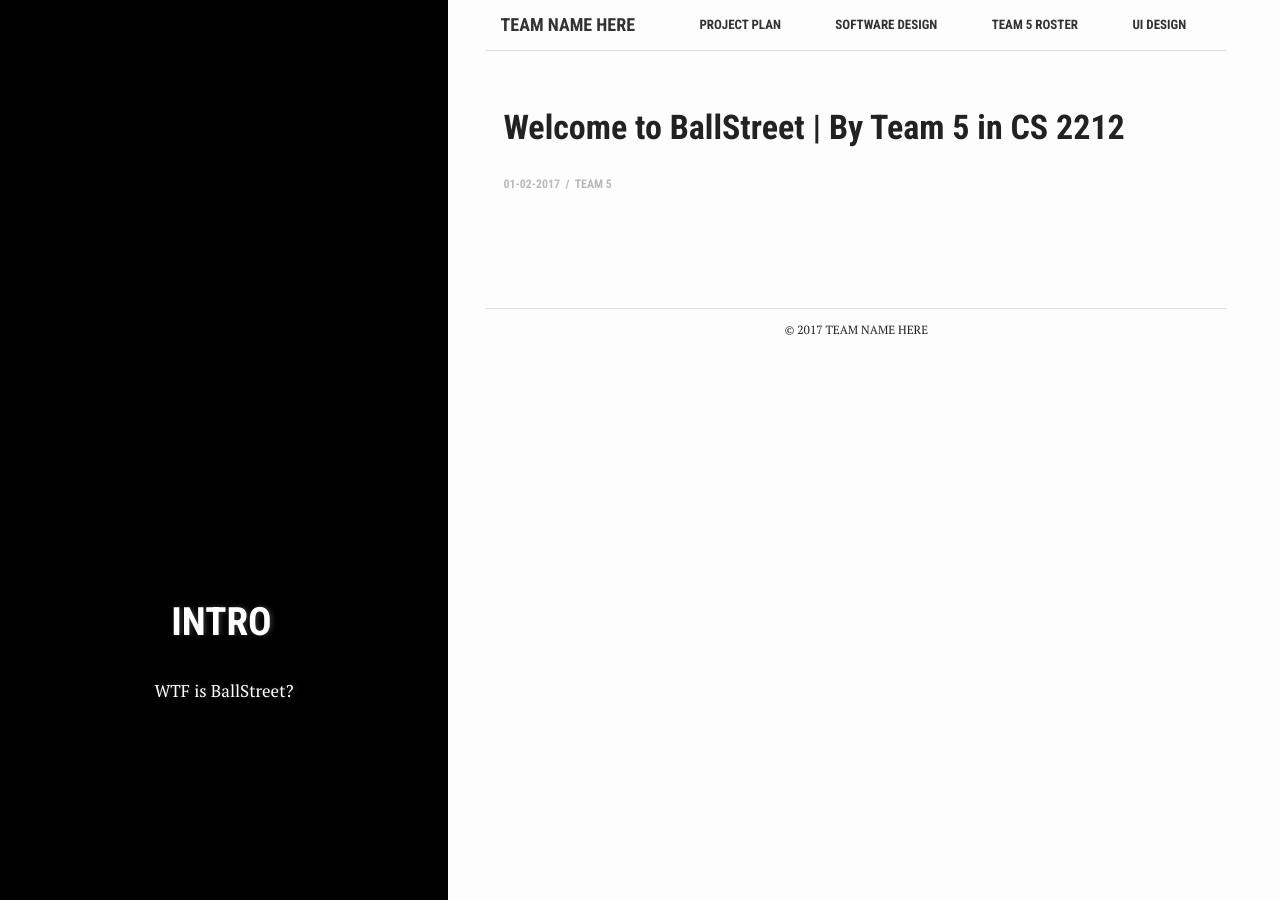
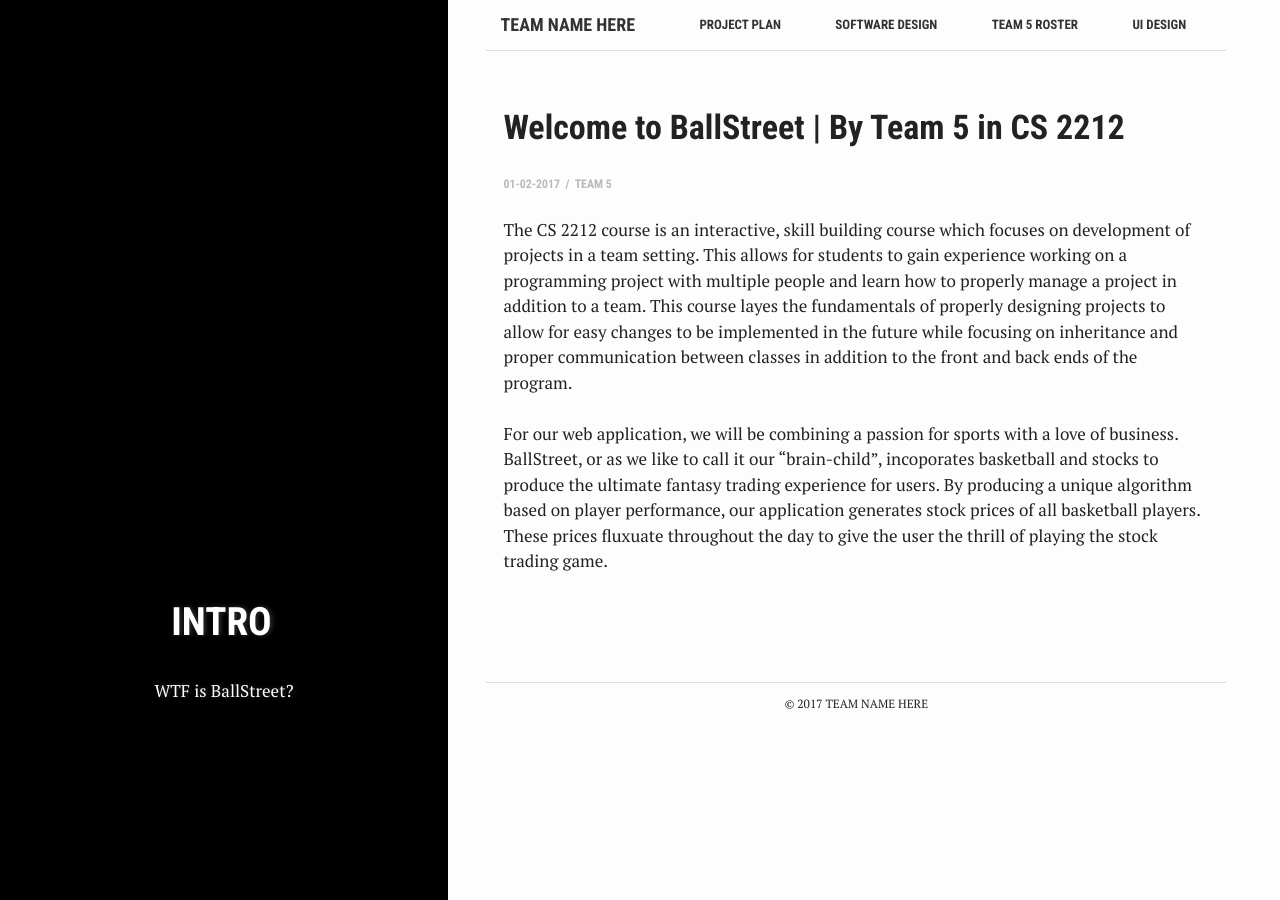
Before and after one commit to ufrauq/Ball-Street, a Jekyll site: the page built from _posts/2017-02-01-Welcome-to-Team-5.md, in a window 1280 px wide. Built offline with Jekyll 4.4.1, drawn with Linux system fonts in a browser that asks for light colours.

Commit message:
Update 2017-02-01-Welcome-to-Team-5.md

```diff
--- a/_posts/2017-02-01-Welcome-to-Team-5.md
+++ b/_posts/2017-02-01-Welcome-to-Team-5.md
@@ -9,3 +9,6 @@ categories: posts
 tags: ['intro']
 author: Team 5
 ---
+The CS 2212 course is an interactive, skill building course which focuses on development of projects in a team setting. This allows for students to gain experience working on a programming project with multiple people and learn how to properly manage a project in addition to a team. This course layes the fundamentals of properly designing projects to allow for easy changes to be implemented in the future while focusing on inheritance and proper communication between classes in addition to the front and back ends of the program.
+<br><br>
+For our web application, we will be combining a passion for sports with a love of business. BallStreet, or as we like to call it our “brain-child”, incoporates basketball and stocks to produce the ultimate fantasy trading experience for users. By producing a unique algorithm based on player performance, our application generates stock prices of all basketball players. These prices fluxuate throughout the day to give the user the thrill of playing the stock trading game.
```
